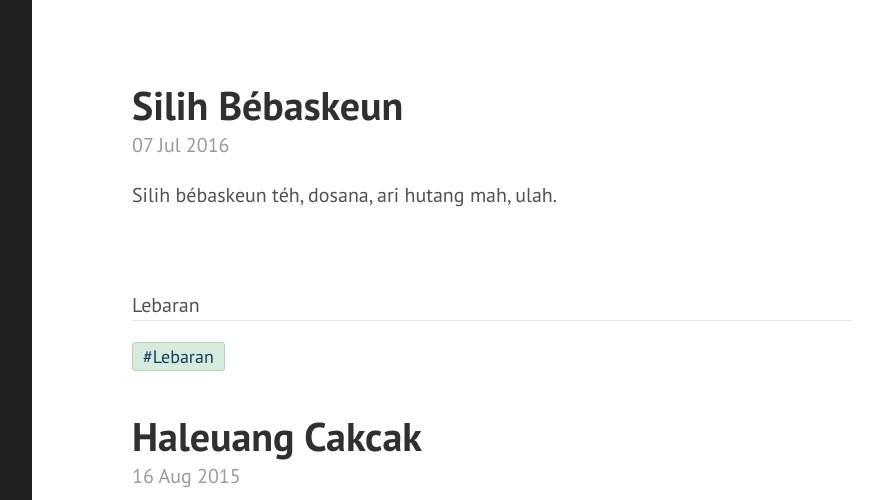
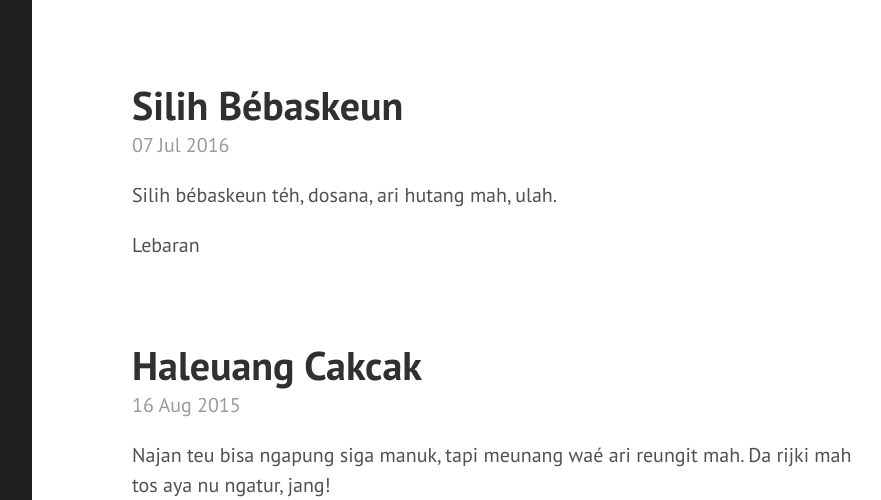
Before and after one commit to saung-rangon/saung-rangon.github.io, a Jekyll site: the page built from index.html, in a window 1280 px wide and 1400 px high. Shown: the top 500 px of the window, without its empty margins (328-1209 px from the left). Built offline with Jekyll 4.4.1, drawn with Linux system fonts in a browser that asks for light colours; the list of posts is cut into pages by our own code; grey boxes are pictures that could not be loaded.

Commit message:
Update index.html

```diff
--- a/index.html
+++ b/index.html
@@ -15,19 +15,7 @@ title: Home
     <span class="post-date">{{ post.date | date_to_string }}</span>
 
     {{ post.content }}
-  </div>
-  {{ post.tags }}
-
-  <div class="hashtags">
-    <ul class="tags">
-      {% for tag in post.tags %}
-        <li>
-          <a href="/hashtag/{{ tag|downcase }}">
-            #{{ tag }}
-          </a>
-        </li>
-      {% endfor %}
-    </ul>
+    {{ post.tags }}
   </div>
   {% endfor %}
 </div>
```
